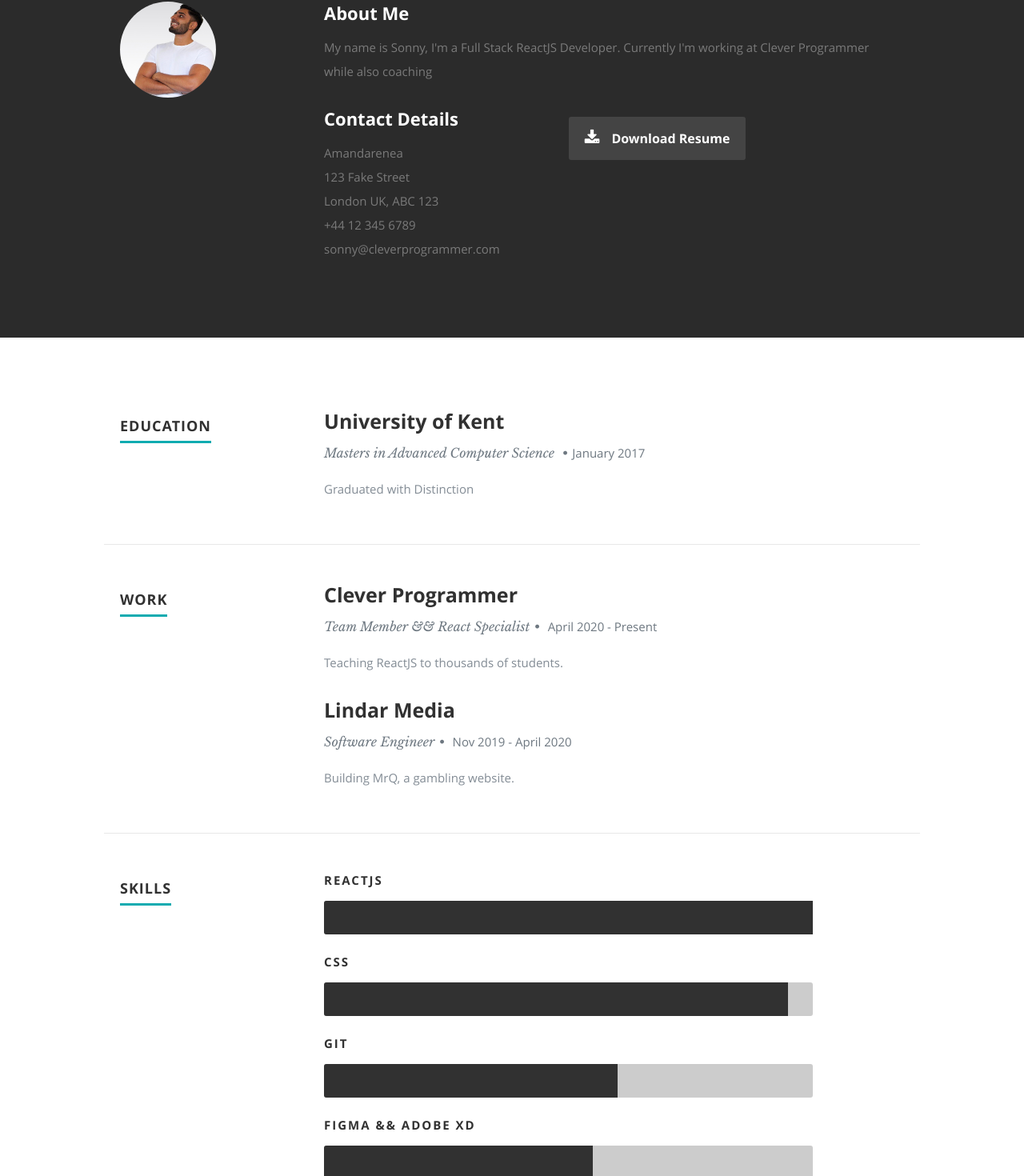
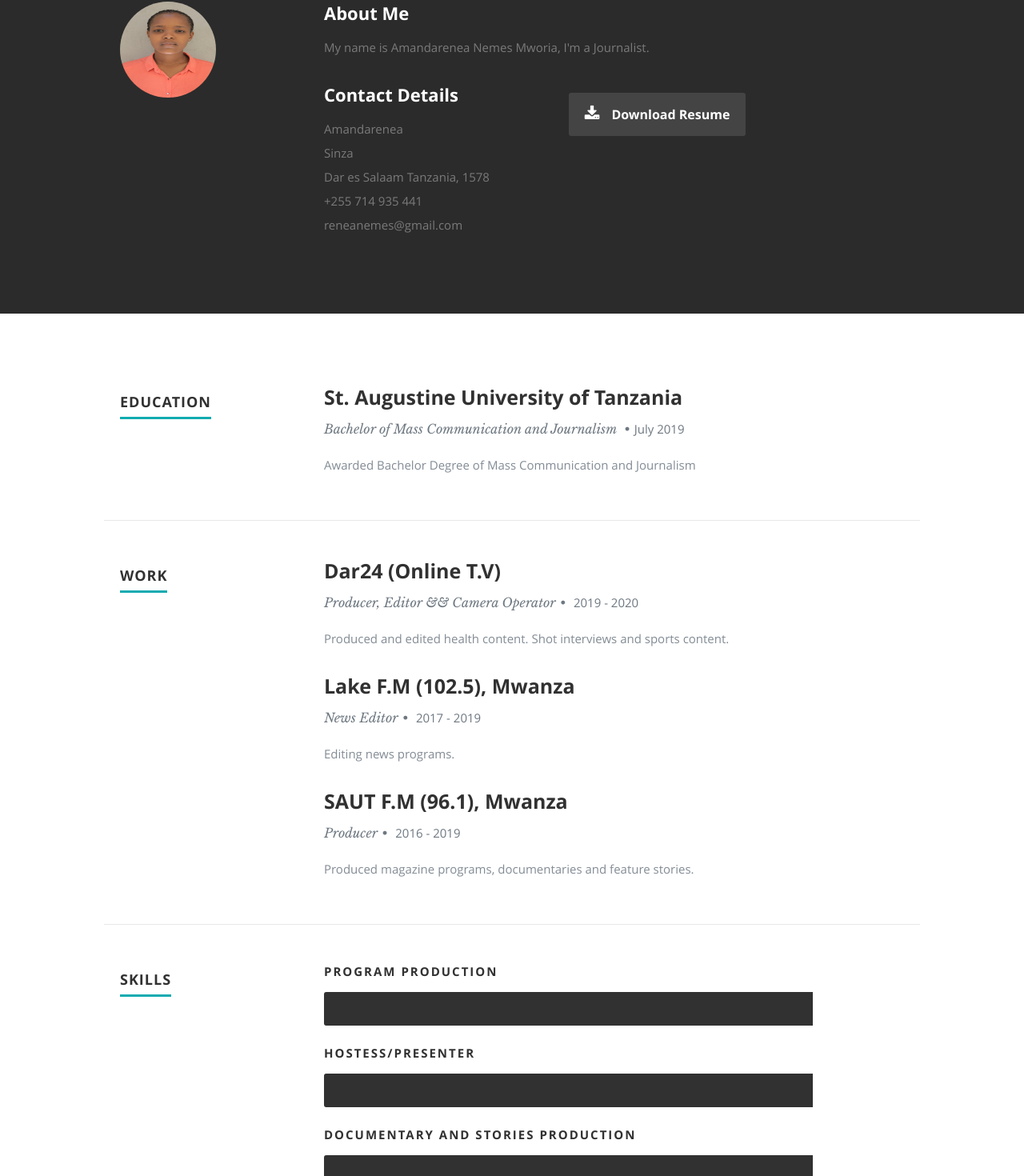
Before and after one commit to reubenwedson/mn-portfolio, a React (Create React App) app: page / in a window 1280 px wide. Shown: the part 894-2364 px from the top of the page at 80% size. Built offline with nearby package versions, Linux system fonts and the light colour scheme.

Commit message:
Adding resume info

```diff
--- a/public/resumeData.json
+++ b/public/resumeData.json
@@ -1,41 +1,31 @@
 {
   "main": {
     "name": "Amandarenea",
-    "occupation": "ReactJS Developer && Instructor @CleverProgrammer",
-    "description": "Full Stack React Developer by Day, Founder && Freelancer by Night. #papaReact",
-    "image": "IG_Sonny.jpeg",
-    "bio": "My name is Sonny, I'm a Full Stack ReactJS Developer. Currently I'm working at Clever Programmer while also coaching ",
-    "contactmessage": "Get in touch with me to receive further details, get coached or anything else.",
-    "email": "sonny@cleverprogrammer.com",
-    "phone": "+44 12 345 6789",
+    "occupation": "Journalist",
+    "description": "Hostess/Presenter for both radio and television station.",
+    "image": "mn_pic.jpg",
+    "bio": "My name is Amandarenea Nemes Mworia, I'm a Journalist.",
+    "contactmessage": "Get in touch with me to receive further details or anything else.",
+    "email": "reneanemes@gmail.com",
+    "phone": "+255 714 935 441",
     "address": {
-      "street": "123 Fake Street",
-      "city": "London",
-      "state": "UK",
-      "zip": "ABC 123"
+      "street": "Sinza",
+      "city": "Dar es Salaam",
+      "state": "Tanzania",
+      "zip": "1578"
     },
-    "website": "http://www.timbakerdev.com",
+    "website": "https://amandareneaportfolio.netlify.app",
     "resumedownload": "http://timbakerdev.com",
     "social": [
       {
-        "name": "facebook",
-        "url": "https://www.facebook.com/sonny.sangha.3",
-        "className": "fa fa-facebook"
-      },
-      {
-        "name": "linkedin",
-        "url": "https://www.linkedin.com/in/saajansangha/",
-        "className": "fa fa-linkedin"
+        "name": "youtube",
+        "url": "https://www.youtube.com/channel/UCxsAjrM5nFFROUjJQVi5TDw",
+        "className": "fa fa-youtube"
       },
       {
         "name": "instagram",
-        "url": "https://www.instagram.com/ssssangha/",
+        "url": "https://www.instagram.com/mandy.nemes/",
         "className": "fa fa-instagram"
-      },
-      {
-        "name": "github",
-        "url": "http://github.com/sonnysangha",
-        "className": "fa fa-github"
       }
     ]
   },
@@ -43,50 +33,61 @@
     "skillmessage": "Here you can create a short write-up of your skills to show off to employers",
     "education": [
       {
-        "school": "University of Kent",
-        "degree": "Masters in Advanced Computer Science",
-        "graduated": "January 2017",
-        "description": "Graduated with Distinction"
+        "school": "St. Augustine University of Tanzania",
+        "degree": "Bachelor of Mass Communication and Journalism",
+        "graduated": "July 2019",
+        "description": "Awarded Bachelor Degree of Mass Communication and Journalism"
       }
     ],
     "work": [
       {
-        "company": "Clever Programmer",
-        "title": "Team Member && React Specialist",
-        "years": "April 2020 - Present",
-        "description": "Teaching ReactJS to thousands of students."
+        "company": "Dar24 (Online T.V)",
+        "title": "Producer, Editor && Camera Operator",
+        "years": "2019 - 2020",
+        "description": "Produced and edited health content. Shot interviews and sports content."
       },
       {
-        "company": "Lindar Media",
-        "title": "Software Engineer",
-        "years": "Nov 2019 - April 2020",
-        "description": "Building MrQ, a gambling website."
+        "company": "Lake F.M (102.5), Mwanza",
+        "title": "News Editor",
+        "years": "2017 - 2019",
+        "description": "Editing news programs."
+      },
+      {
+        "company": "SAUT F.M (96.1), Mwanza",
+        "title": "Producer",
+        "years": "2016 - 2019",
+        "description": "Produced magazine programs, documentaries and feature stories."
       }
     ],
     "skills": [
+
       {
-        "name": "ReactJs",
+        "name": "Program Production",
         "level": "100%"
       },
       {
-        "name": "CSS",
-        "level": "95%"
+        "name": "Hostess/Presenter",
+        "level": "100%"
       },
       {
-        "name": "Git",
-        "level": "60%"
+        "name": "Documentary and Stories Production",
+        "level": "100%"
       },
       {
-        "name": "Figma && Adobe XD",
-        "level": "55%"
+        "name": "Camera Operation",
+        "level": "100%"
       },
       {
-        "name": "HTML5",
-        "level": "80%"
+        "name": "Adobe Photoshop",
+        "level": "100%"
       },
       {
-        "name": "MongoDB",
-        "level": "80%"
+        "name": "Adobe Audition",
+        "level": "100%"
+      },
+      {
+        "name": "Adobe Premier Pro",
+        "level": "100%"
       }
     ]
   },
--- a/src/Components/About.js
+++ b/src/Components/About.js
@@ -20,7 +20,7 @@ class About extends Component {
       <section id="about">
       <div className="row">
          <div className="three columns">
-            <img className="profile-pic"  src={profilepic} alt="Tim Baker Profile Pic" />
+            <img className="profile-pic"  src={profilepic} alt="Profile Pic" width="65" height="100" />
          </div>
          <div className="nine columns main-col">
             <h2>About Me</h2>
--- a/src/Components/Footer.js
+++ b/src/Components/Footer.js
@@ -19,7 +19,7 @@ class Footer extends Component {
            </ul>
 
            <ul>
-            <li>Modified with love by the 23n <span>♥</span>️</li>
+            <li>Modified with love by 23n <span>♥</span>️</li>
            </ul>
 
            <ul className="copyright">
```
Also changed, not shown: public/images/mn_pic.jpg (added).
